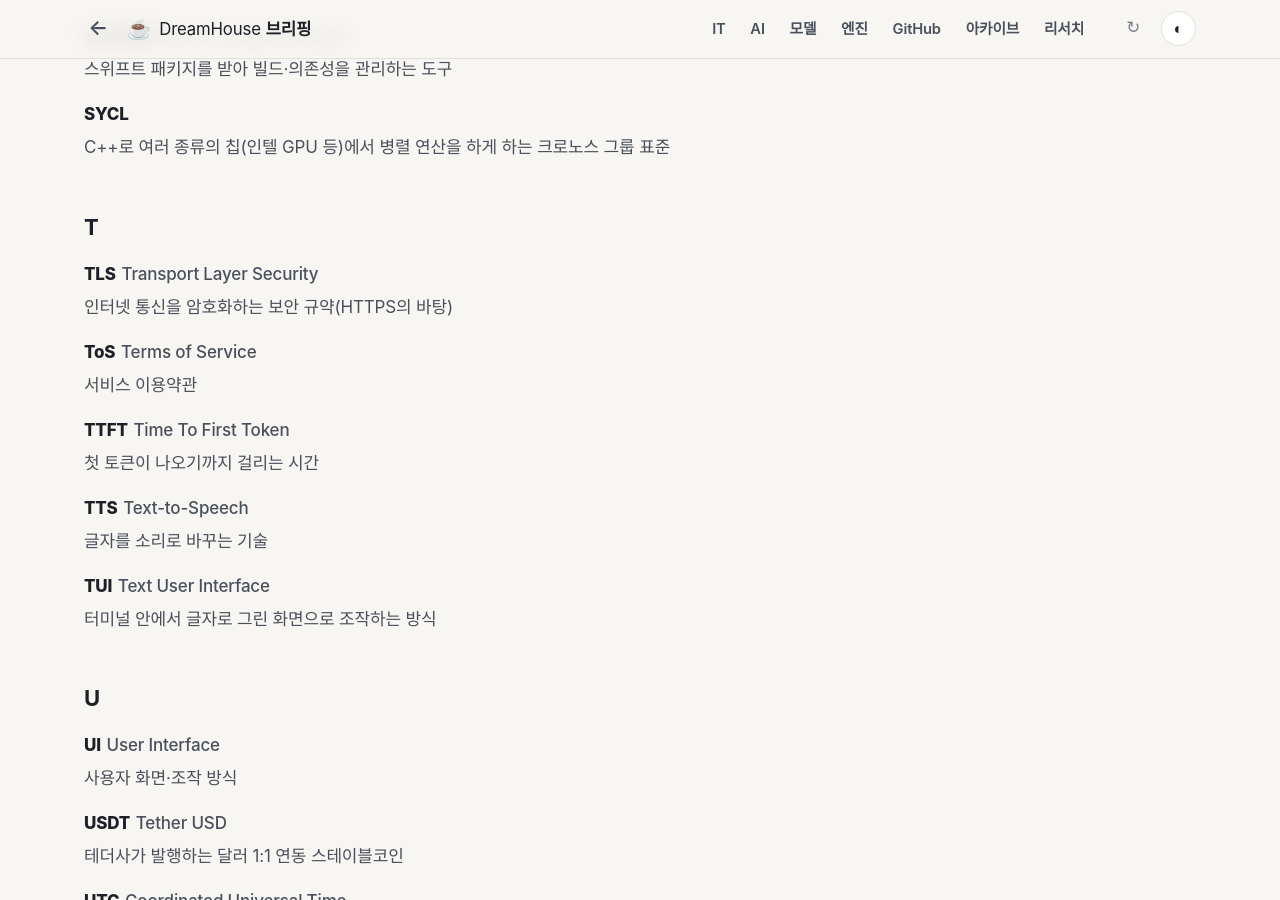
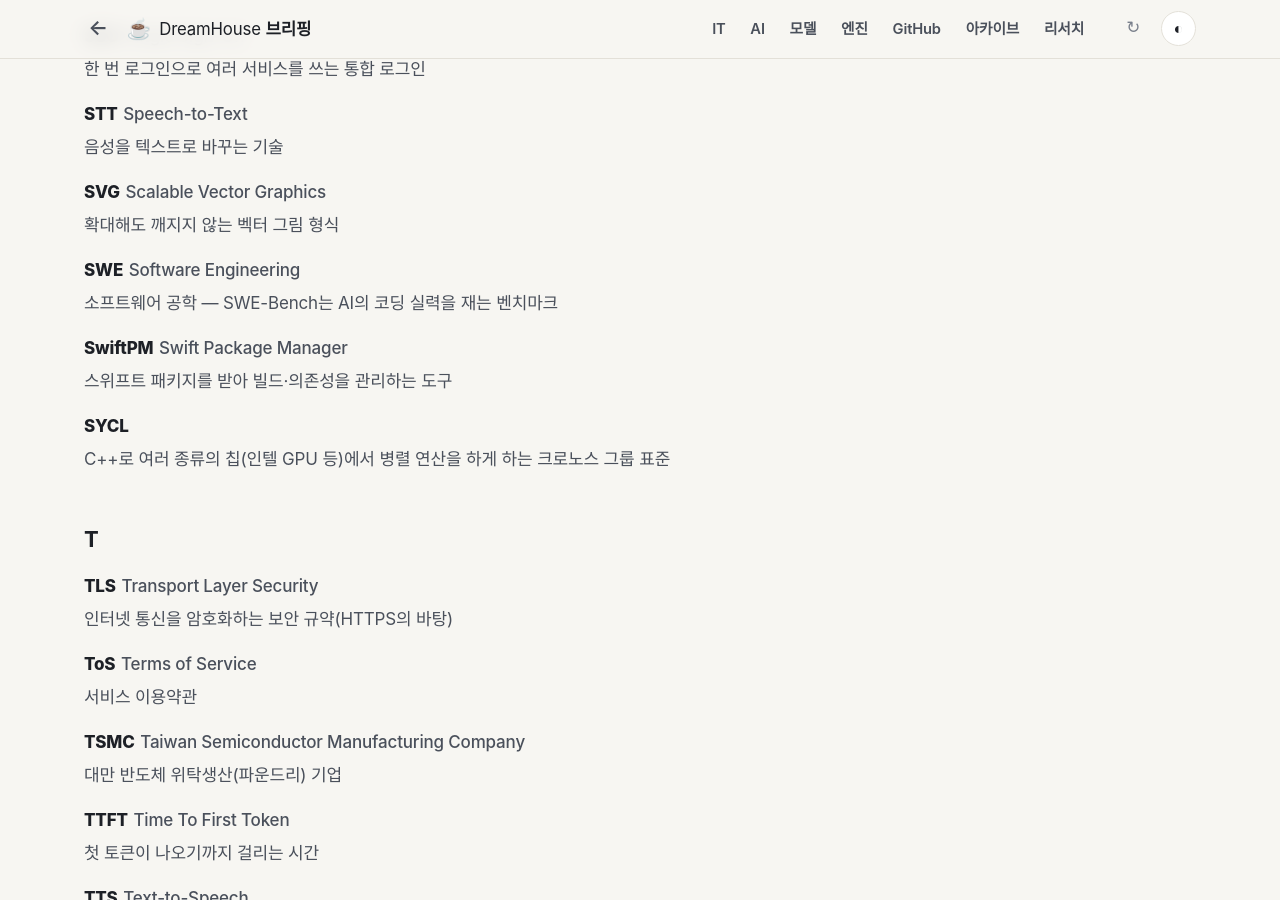
Before and after one commit to DreamHouseKSH/dreamhouse-briefings, a Jekyll site: the page built from glossary/index.html, in a window 1280 px wide and 900 px high, scrolled down 16865 px. Built offline with Jekyll 4.4.1, drawn with Linux system fonts in a browser that asks for light colours; some web fonts are replaced; some of the changed text lies outside the part shown.

Commit message:
glossary: MIT·SWE·GLM·RTX·TSMC 용어 추가

```diff
--- a/_data/glossary.yml
+++ b/_data/glossary.yml
@@ -7,6 +7,12 @@
 #   prefix: true  → 뒤에 숫자로 시작하는 세대 표기가 붙어도 맞춤(예: HBM4, HBM3E).
 # 뒤에 -숫자 꼬리가 붙은 식별자(CVE-2026-1234, CWE-770)는 자동으로 꼬리까지 한 단어로 봄.
 # 뜻이 확실하지 않으면 넣지 말 것.
+
+# --- 2026-10-11 GitHub 카드 형식 추가분
+# --- 2026-10-12 GitHub 트렌드 추가분
+# --- 2026-10-13 뉴스 브리핑 추가분
+
+# --- 2026-10-14 github trends ---
 
 - { term: "AI", full: "Artificial Intelligence", ko: "인공지능", inline: false }
 - { term: "API", full: "Application Programming Interface", ko: "프로그램끼리 기능을 주고받는 약속된 창구" }
@@ -41,6 +47,7 @@
 - { term: "GEO", full: "Generative Engine Optimization", ko: "AI 답변에 내 정보가 잘 나오게 하는 최적화" }
 - { term: "GGUF", full: "", ko: "llama.cpp 등에서 쓰는 (주로 양자화된) 모델 파일 형식" }
 - { term: "GKE", full: "Google Kubernetes Engine", ko: "구글 클라우드의 관리형 쿠버네티스(컨테이너 운영) 서비스" }
+- { term: "GLM", full: "General Language Model", ko: "중국 Zhipu(즈푸)의 대형 언어 모델 시리즈" }
 - { term: "GPU", full: "Graphics Processing Unit", ko: "그래픽 처리 장치 — AI 연산에 주로 쓰는 병렬 연산 칩" }
 - { term: "GRPO", full: "Group Relative Policy Optimization", ko: "여러 답안을 묶어 서로 비교해 보상을 주는 강화학습 기법" }
 - { term: "GUI", full: "Graphical User Interface", ko: "창·버튼으로 조작하는 그래픽 화면" }
@@ -62,6 +69,7 @@
 - { term: "LLM", full: "Large Language Model", ko: "대규모 언어 모델" }
 - { term: "LoRA", full: "Low-Rank Adaptation", ko: "일부 가중치만 저비용으로 덧대어 학습하는 미세조정 기법" }
 - { term: "MCP", full: "Model Context Protocol", ko: "AI가 외부 도구·데이터에 붙는 표준 규격" }
+- { term: "MIT", full: "MIT License", ko: "매사추세츠 공과대학에서 만든 관대한 오픈소스 라이선스" }
 - { term: "MKL", full: "Math Kernel Library", ko: "인텔의 고성능 수학 연산 라이브러리" }
 - { term: "MLA", full: "Multi-head Latent Attention", ko: "키·값을 압축해 메모리를 줄인 어텐션 방식(DeepSeek 고안)" }
 - { term: "MLX", full: "", ko: "애플이 만든 머신러닝 프레임워크 — 맥의 통합 메모리에 최적화" }
@@ -94,21 +102,23 @@
 - { term: "RL", full: "Reinforcement Learning", ko: "강화학습 — 보상 신호로 행동을 개선하는 학습" }
 - { term: "ROCm", full: "", ko: "AMD의 GPU 연산 플랫폼 — 엔비디아 CUDA에 대응" }
 - { term: "RPC", full: "Remote Procedure Call", ko: "다른 컴퓨터의 기능을 네트워크로 호출하는 방식" }
+- { term: "RTX", full: "", ko: "엔비디아의 소비자·프로용 GPU 브랜드" }
 - { term: "SDK", full: "Software Development Kit", ko: "개발 도구 모음" }
 - { term: "SKU", full: "Stock Keeping Unit", ko: "따로 값을 매겨 파는 판매 단위" }
 - { term: "SQL", full: "Structured Query Language", ko: "데이터베이스에 질의하는 언어" }
 - { term: "SSD", full: "Solid State Drive", ko: "반도체 기반 저장 장치" }
 - { term: "SSO", full: "Single Sign-On", ko: "한 번 로그인으로 여러 서비스를 쓰는 통합 로그인" }
 - { term: "STT", full: "Speech-to-Text", ko: "음성을 텍스트로 바꾸는 기술" }
+- { term: "SWE", full: "Software Engineering", ko: "소프트웨어 공학 — SWE-Bench는 AI의 코딩 실력을 재는 벤치마크" }
 - { term: "SYCL", full: "", ko: "C++로 여러 종류의 칩(인텔 GPU 등)에서 병렬 연산을 하게 하는 크로노스 그룹 표준" }
 - { term: "SaaS", full: "Software as a Service", ko: "설치 없이 인터넷으로 구독해 쓰는 소프트웨어" }
+- { term: "TSMC", full: "Taiwan Semiconductor Manufacturing Company", ko: "대만 반도체 위탁생산(파운드리) 기업" }
 - { term: "TTFT", full: "Time To First Token", ko: "첫 토큰이 나오기까지 걸리는 시간" }
 - { term: "UI", full: "User Interface", ko: "사용자 화면·조작 방식" }
 - { term: "VRAM", full: "Video RAM", ko: "GPU에 달린 전용 메모리" }
 - { term: "VRP", full: "Vulnerability Reward Program", ko: "취약점 신고 보상 프로그램(버그 바운티)" }
 - { term: "YC", full: "Y Combinator", ko: "미국의 대표적 스타트업 액셀러레이터" }
 - { term: "npm", full: "", ko: "자바스크립트·Node.js용 패키지 관리 도구이자 공개 패키지 저장소" }
-# --- 2026-10-11 GitHub 카드 형식 추가분
 - { term: "AGPL", full: "GNU Affero General Public License", ko: "고쳐서 서비스로 제공해도 소스 공개 의무가 있는 강한 공개 라이선스", prefix: true }
 - { term: "GPL", full: "GNU General Public License", ko: "고쳐서 배포하면 소스 공개 의무가 있는 공개 라이선스", prefix: true }
 - { term: "CAD", full: "Computer-Aided Design", ko: "컴퓨터로 하는 설계 도면·3D 모델링" }
@@ -136,7 +146,6 @@
 - { term: "OpenCL", full: "Open Computing Language", ko: "여러 제조사 GPU·CPU에서 병렬 계산을 하게 해 주는 개방형 규격" }
 - { term: "결정 모델", full: "decision model", ko: "글을 생성하지 않고 정해진 선택지마다 확률을 매기는 AI 모델" }
 - { term: "애크하이어", full: "acqui-hire", ko: "회사 전체 대신 인재와 기술을 사들이는 인수 방식" }
-# --- 2026-10-12 GitHub 트렌드 추가분
 - { term: "SRE", full: "Site Reliability Engineering", ko: "서비스가 멈추지 않게 운영하고 장애에 대응하는 엔지니어링" }
 - { term: "OSINT", full: "Open Source Intelligence", ko: "공개된 정보로 하는 정보 수집·조사" }
 - { term: "CDP", full: "Chrome DevTools Protocol", ko: "크롬 브라우저를 프로그램으로 조종하는 규격" }
@@ -150,7 +159,6 @@
 - { term: "SDL", full: "Simple DirectMedia Layer", ko: "게임용 입력·화면·소리 처리 라이브러리" }
 - { term: "헤드리스 브라우저", full: "headless browser", ko: "화면 없이 프로그램이 조종하는 웹 브라우저" }
 - { term: "샌드박스", full: "sandbox", ko: "밖에 영향을 주지 못하게 가둔 격리 실행 공간" }
-# --- 2026-10-13 뉴스 브리핑 추가분
 - { term: "OCP", full: "Open Compute Project", ko: "빅테크·서버 업체가 데이터센터 하드웨어 표준을 함께 만드는 오픈 프로젝트" }
 - { term: "CXL", full: "Compute Express Link", ko: "AI 가속기와 메모리를 효율적으로 이어 주는 개방형 연결 규격" }
 - { term: "PIM", full: "Processing-In-Memory", ko: "메모리 안에서 일부 계산을 직접 처리하는 기술" }
@@ -219,8 +227,6 @@
 - { term: "YaRN", full: "Yet another RoPE extensioN", ko: "위치 인코딩을 늘려 더 긴 문맥을 다루게 하는 기법" }
 - { term: "SME2", full: "Scalable Matrix Extension 2", ko: "Arm CPU의 행렬 연산 전용 확장 명령어" }
 - { term: "ONNX", full: "Open Neural Network Exchange", ko: "여러 프레임워크가 함께 쓰는 모델 파일 형식·실행 환경" }
-
-# --- 2026-10-14 github trends ---
 - { term: "PPTX", full: "PowerPoint Open XML", ko: "파워포인트에서 쓰는 발표 자료 파일 형식" }
 - { term: "SwiftPM", full: "Swift Package Manager", ko: "스위프트 패키지를 받아 빌드·의존성을 관리하는 도구" }
 - { term: "Xcode", full: "", ko: "애플의 macOS용 공식 앱 개발 환경" }
```
